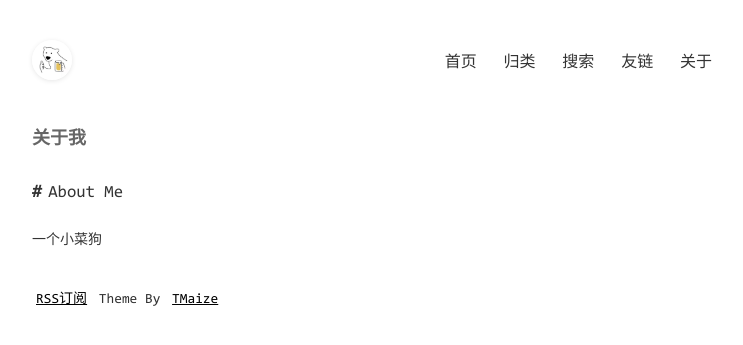
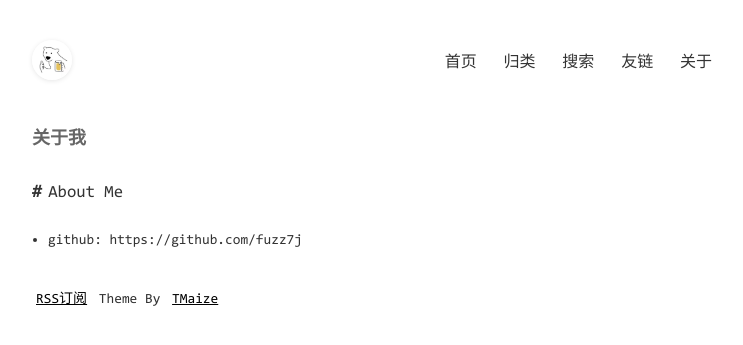
Before and after one commit to fuzz7j/fuzz7j.github.io, a Jekyll site: the page built from pages/about.md, in a window 1280 px wide. Shown: the top 345 px of the page, without its empty margins (268-1011 px from the left). Built offline with Jekyll 4.4.1, drawn with Linux system fonts in a browser that asks for light colours.

Commit message:
Update about

```diff
--- a/pages/about.md
+++ b/pages/about.md
@@ -5,4 +5,4 @@ title: 关于我
 
 ## About Me
 
-一个小菜狗
+- github: https://github.com/fuzz7j
```
